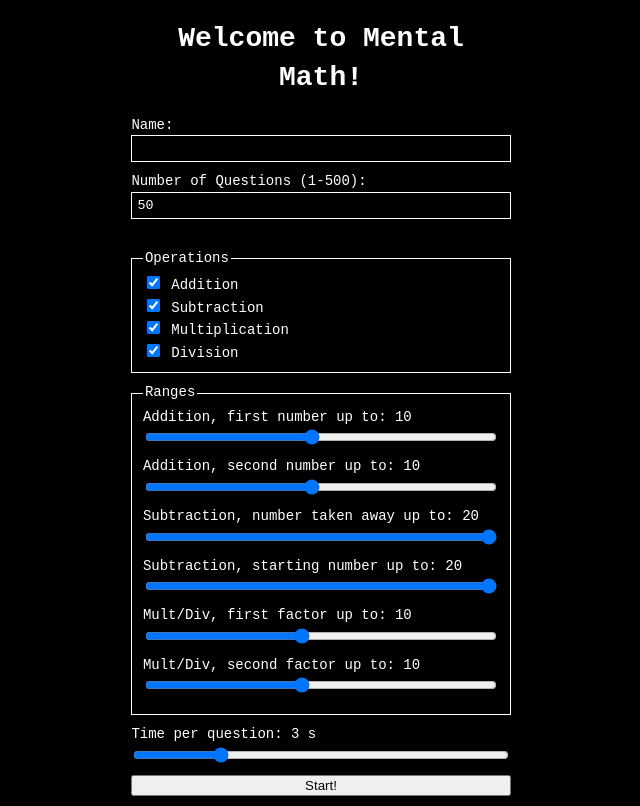
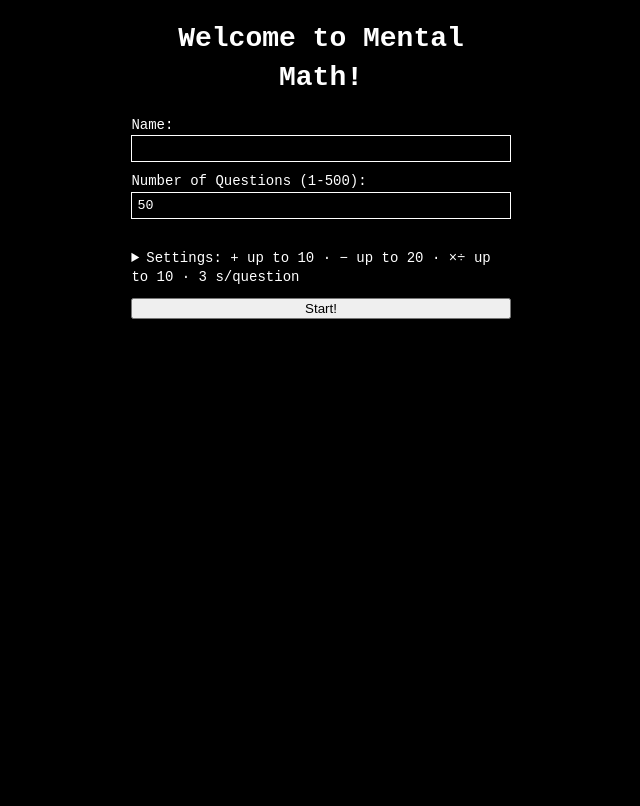
Before and after one commit to codingtony/mental_calc, a plain HTML site: page index.html in a window 1280 px wide. Shown: the whole page, without its empty margins (319-959 px from the left). Drawn offline with nearby package versions, Linux system fonts and the light colour scheme; no server answers.

Commit message:
Collapse operations, ranges and time into a Settings disclosure with live summary

```diff
--- a/index.html
+++ b/index.html
@@ -32,6 +32,8 @@
         />
         <span id="numQuestions-error" class="error"></span>
       </div>
+      <details id="settings">
+        <summary>Settings: <span id="settings-summary"></span></summary>
         <fieldset id="ops">
           <legend>Operations</legend>
           <label><input type="checkbox" name="op" value="1" /> Addition</label>
@@ -82,6 +84,7 @@
             data-unit=" s"
           />
         </div>
+      </details>
       <div>
         <button type="submit" id="start-btn">Start!</button>
       </div>
--- a/main.js
+++ b/main.js
@@ -75,6 +75,8 @@ window.onload = function () {
   let sliderEls = questionForm.querySelectorAll('input[type="range"]');
   let rangesFieldset = document.getElementById("ranges");
   let rangeRows = rangesFieldset.querySelectorAll("[data-ops]");
+  let settingsDetails = document.getElementById("settings");
+  let settingsSummaryEl = document.getElementById("settings-summary");
   let numErrorEl = document.getElementById("numQuestions-error");
   let opsErrorEl = document.getElementById("ops-error");
   let startBtn = document.getElementById("start-btn");
@@ -147,6 +149,24 @@ window.onload = function () {
     rangesFieldset.classList.toggle("hidden", mode === 0);
   }
 
+  // "a" when both bounds match, else "a/b".
+  function boundsText(a, b) {
+    return a === b ? String(a) : `${a}/${b}`;
+  }
+
+  // One-line digest of the hidden settings, shown on the collapsed <summary>.
+  function updateSettingsSummary(settings) {
+    const mode = settings.mode;
+    const parts = [];
+    if (mode & 1) parts.push(`+ up to ${boundsText(settings.maxAdd1, settings.maxAdd2)}`);
+    if (mode & 2) parts.push(`− up to ${boundsText(settings.maxSub1, settings.maxSub2)}`);
+    const mulDivSymbols = (mode & 4 ? "×" : "") + (mode & 8 ? "÷" : "");
+    if (mulDivSymbols) parts.push(`${mulDivSymbols} up to ${boundsText(settings.maxMulDiv1, settings.maxMulDiv2)}`);
+    if (parts.length === 0) parts.push("no operation");
+    parts.push(`${settings.timePerQuestion} s/question`);
+    settingsSummaryEl.textContent = parts.join(" · ");
+  }
+
   function readSettings() {
     let mode = 0;
     opCheckboxes.forEach((cb) => {
@@ -167,10 +187,12 @@ window.onload = function () {
   function validateForm() {
     const settings = readSettings();
     updateRangeVisibility(settings.mode);
+    updateSettingsSummary(settings);
     const numValid = settings.numQuestions !== null;
     const opsValid = settings.mode !== 0;
     numErrorEl.textContent = numValid ? "" : `Enter a whole number between 1 and ${MAX_QUESTIONS}.`;
     opsErrorEl.textContent = opsValid ? "" : "Select at least one operation.";
+    if (!opsValid) settingsDetails.open = true;
     const valid = numValid && opsValid;
     startBtn.disabled = !valid;
     return valid;
@@ -198,7 +220,12 @@ window.onload = function () {
 
   numQuestionEl.addEventListener("input", validateForm);
   opCheckboxes.forEach((cb) => cb.addEventListener("change", validateForm));
-  sliderEls.forEach((el) => el.addEventListener("input", () => updateSliderLabel(el)));
+  sliderEls.forEach((el) =>
+    el.addEventListener("input", () => {
+      updateSliderLabel(el);
+      updateSettingsSummary(readSettings());
+    })
+  );
 
   initForm();
 
--- a/style.css
+++ b/style.css
@@ -121,6 +121,18 @@ input[type="number"] {
   min-height: 1.4em;
 }
 
+#settings {
+  margin-bottom: 10px;
+}
+
+#settings summary {
+  cursor: pointer;
+}
+
+#settings[open] summary {
+  margin-bottom: 10px;
+}
+
 #ops,
 #ranges {
   border: 1px solid white;
```
Lines whose indentation alone changed are shown as unchanged.
